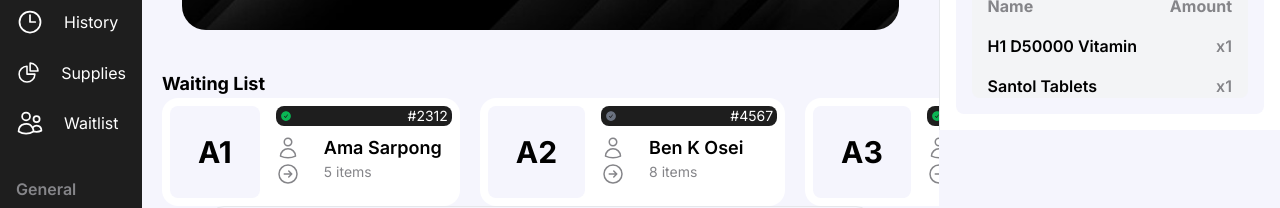
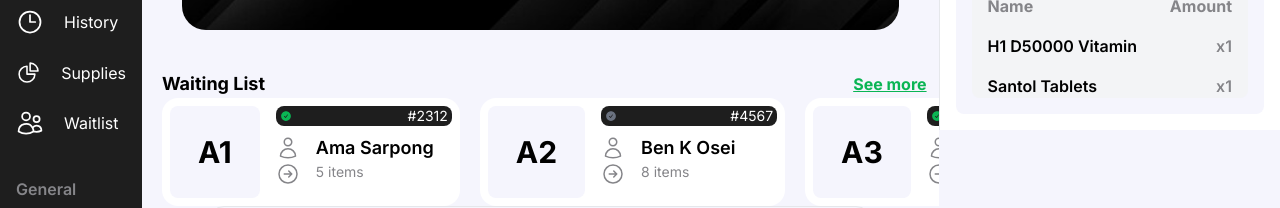
Before and after one commit to Mike47ip/pharmacy-desktop-app, a Next.js app in the folder pharmapp/: page / in a window 1280 px wide. Shown: the part 245-453 px from the top of the page. Built offline with nearby package versions, Linux system fonts and the light colour scheme.

Commit message:
Add see more button

```diff
--- a/pharmapp/app/components/body.tsx
+++ b/pharmapp/app/components/body.tsx
@@ -1,12 +1,16 @@
 import Image from "next/image";
 import {
-  CheckCircleIcon,
+ CheckCircleIcon,
  MagnifyingGlassIcon,
  ViewfinderCircleIcon,
 } from "@heroicons/react/24/solid";
 import Medicines from "./medicines";
 import { WaitingList } from "./waitinglist";
-import { ArrowRightCircleIcon, ClockIcon, UserIcon } from "@heroicons/react/24/outline";
+import {
+ ArrowRightCircleIcon,
+ ClockIcon,
+ UserIcon,
+} from "@heroicons/react/24/outline";
 
 interface Medicine {
  grade: string;
@@ -85,7 +89,10 @@ const Body: React.FC<BodyProps> = () => {
      </article>
 
      <article className="pl-5">
-      <h3 className="text-lg font-bold">Waiting List</h3>
+      <div className="flex justify-between">
+       <h3 className="text-lg font-bold">Waiting List</h3>
+       <button className="pr-3 text-custom-green font-bold underline">See more</button>
+      </div>
       <div className="max-w-[60rem]">
        <ul id="waiting-list" className="flex gap-5 overflow-x-hidden">
         {medicinesData.map((medicine, index) => (
@@ -94,9 +101,21 @@ const Body: React.FC<BodyProps> = () => {
            <h4 className="font-bold text-3xl">{medicine.grade}</h4>
           </div>
           <div className="w-44">
-           <p className="text-sm bg-custom-dark text-white text-right rounded-lg px-1 flex justify-between items-center"> <CheckCircleIcon className={`w-3 h-3 ${index === 1 ? 'text-gray-500' : 'text-custom-green'}`} /> {medicine.code}</p>
-           <p className="text-lg mt-2 whitespace-nowrap font-semibold flex gap-6 items-center"><UserIcon className="w-6 text-custom-gray" /> {medicine.name}</p>
-           <p className="flex gap-6 text-sm text-custom-gray"><ArrowRightCircleIcon className="w-6"/> {medicine.items} items</p>
+           <p className="text-sm bg-custom-dark text-white text-right rounded-lg px-1 flex justify-between items-center">
+            {" "}
+            <CheckCircleIcon
+             className={`w-3 h-3 ${
+              index === 1 ? "text-gray-500" : "text-custom-green"
+             }`}
+            />{" "}
+            {medicine.code}
+           </p>
+           <p className="text-lg mt-2 whitespace-nowrap font-semibold flex gap-4 items-center">
+            <UserIcon className="w-6 text-custom-gray" /> {medicine.name}
+           </p>
+           <p className="flex gap-4 text-sm text-custom-gray">
+            <ArrowRightCircleIcon className="w-6" /> {medicine.items} items
+           </p>
           </div>
          </li>
         ))}
```
